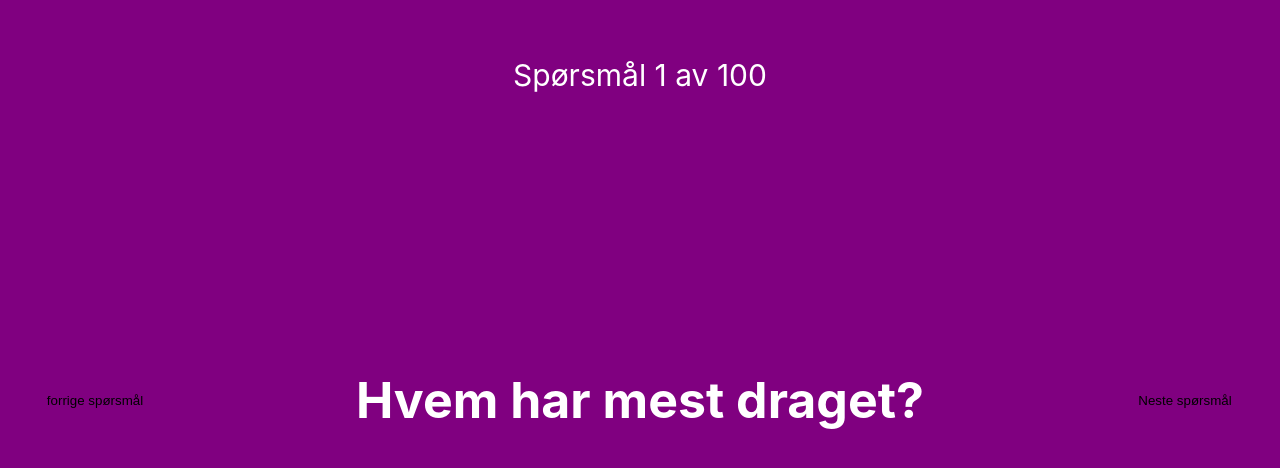
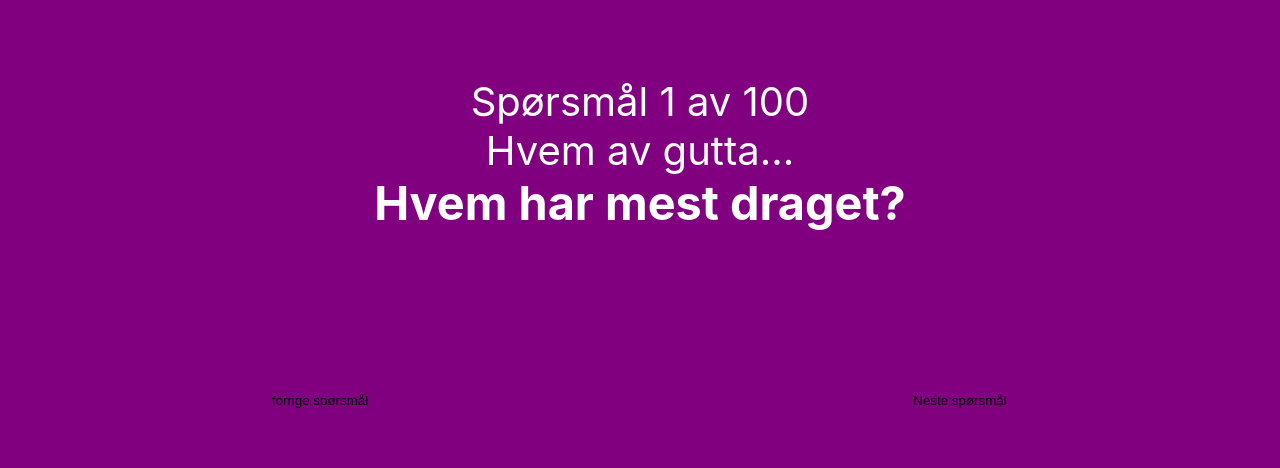
Before and after one commit to nmaaskant/guttasporsmal, a React (Create React App) app: page / in a window 1280 px wide. Shown: the top 468 px of the page. Built offline with nearby package versions, Linux system fonts and the light colour scheme.

Commit message:
Gjort litt shit
Co-authored-by: Benjamin <BenjaminOmar@users.noreply.github.com>

```diff
--- a/src/Styles/Snusboks.css
+++ b/src/Styles/Snusboks.css
@@ -1,64 +1,46 @@
-.Snusboks {
+.Snusboks .Text {
+  -webkit-transform: translate(50%, 50%);
+          transform: translate(50%, 50%);
+  color: white;
+  font-size: 40px;
+  display: block;
+  position: absolute;
+  width: 50%;
+  text-align: center;
+}
+
+.Snusboks .Buttons {
+  height: 100vh;
+  max-width: 100%;
   display: -webkit-box;
   display: -ms-flexbox;
   display: flex;
-  height: 100vh;
-  width: 100%;
+  -webkit-box-orient: horizontal;
+  -webkit-box-direction: normal;
+      -ms-flex-direction: row;
+          flex-direction: row;
   -webkit-box-pack: start;
       -ms-flex-pack: start;
           justify-content: flex-start;
 }
 
-.Snusboks p {
-  width: 900px;
-  height: 150px;
-  display: -webkit-box;
-  display: -ms-flexbox;
-  display: flex;
-  -webkit-box-pack: center;
-      -ms-flex-pack: center;
-          justify-content: center;
-  -webkit-box-align: center;
-      -ms-flex-align: center;
-          align-items: center;
-  color: white;
-  font-size: 30px;
-}
-
-.Snusboks h3 {
-  text-align: center;
-  width: 900px;
-  height: 500px;
-  display: -webkit-box;
-  display: -ms-flexbox;
-  display: flex;
-  -webkit-box-pack: center;
-      -ms-flex-pack: center;
-          justify-content: center;
-  -webkit-box-align: center;
-      -ms-flex-align: center;
-          align-items: center;
-  color: white;
-  font-size: 50px;
-}
-
-.Snusboks .NextButton {
-  width: 400px;
+.Snusboks .Buttons .NextButton {
+  width: 50%;
   background-color: purple;
   border-color: transparent;
 }
 
-.Snusboks .NextButton:active {
+.Snusboks .Buttons .NextButton:active {
   background-color: #6b016b;
 }
 
-.Snusboks .PrevButton {
-  width: 400px;
+.Snusboks .Buttons .PrevButton {
+  width: 50%;
   background-color: purple;
   border-color: transparent;
 }
 
-.Snusboks .PrevButton:active {
+.Snusboks .Buttons .PrevButton:active {
   background-color: #6b016b;
 }
 /*# sourceMappingURL=Snusboks.css.map */
--- a/src/Styles/Snusboks.scss
+++ b/src/Styles/Snusboks.scss
@@ -1,39 +1,30 @@
 @import './Variables.scss';
 .Snusboks{
+
+    .Text {
+        transform:translate(50%, 50%);
+        color: $WhiteColor;
+        font-size: 40px;
+        display: block;
+        position: absolute;
+        width: 50%;
+        text-align: center;
+    }
+
+  .Buttons {
+    height: 100vh;
+    max-width: 100%;
     display: flex;
-    height: 100vh;
-    width: 100%;
+    flex-direction: row;
     justify-content: flex-start;
-
-        p {
-            width: 900px;
-            height: 150px;
-            display: flex;
-            justify-content: center;
-            align-items: center;
-            color: $WhiteColor;
-            font-size: 30px;
-        }
-
-        h3 {
-            text-align: center;
-            width:900px;
-            height: 500px;
-            display: flex;
-            justify-content: center;
-            align-items: center;
-            color: $WhiteColor;
-            font-size: 50px;
-        }
-    // text-shadow: -1px -1px 0 rgb(59, 59, 59), 1px -1px 0 rgb(59, 59, 59), -1px 1px 0 rgb(59, 59, 59), 1px 1px 0 rgb(59, 59, 59);
 
     .NextButton {
     @include ButtonStyle();
-
     }
 
     .PrevButton {
     @include ButtonStyle();
+    }
+}
 
-    }
 };
--- a/src/Styles/Variables.scss
+++ b/src/Styles/Variables.scss
@@ -13,10 +13,9 @@ $BlackColor: black;
 
 // STYLES
 @mixin ButtonStyle(){
-    width: 400px;
+    width:50%;
     background-color: $PurpleColor;
     border-color: transparent;
-
     &:active {
         background-color: $PurlerDarkColor;
     }
--- a/src/components/Questions.js
+++ b/src/components/Questions.js
@@ -1,15 +1,34 @@
 const questions = {
-    Q1: 'Hvem av gutta har mest milf mor?',
-    Q2: 'Hvem av gutta har den fineste søsteren?',
-    Q3: 'Neste man som får boksen må chugge resten av glasset',
+    Q1: 'har mest milf mor?',
+    Q2: 'har den fineste søsteren?',
+    Q3: 'skal chugge resten av glasset',
     Q4: 'Hadde du donert en nyre til kompisen til høyre for deg?',
-    Q5: 'Hvem kommer til å dø av koffein overdose?',
-    Q6: 'Hvem av gutta er mest bol?',
-    Q7: 'Hvem av gutta er den mest skittne i senga?',
-    Q8: 'Hvem hadde sett best ut som en jente?',
-    Q9: '',
-    Q10: '',
+    Q5: 'hvem kommer til å dø av koffein overdose?',
+    Q6: 'er mest biff?',
+    Q7: 'er den mest skittne i senga?',
+    Q8: 'hadde sett best ut som en jente?',
+    Q9: 'er mest keeg? s/o @groggymenn2 ',
+    Q10: 'hadde du ikke latt søsteren din ha med hjem?',
+    Q11: 'drar ikke hjem med en dame idag?',
+    Q12: 'drar til asia for å finne seg kone?',
+    Q13: 'får klamydia først',
+    Q14: 'tar med seg smårips hjem fra byen?',
+    Q15: 'månetlig abonnement på tinder gold?',
+    Q16: '',
+    Q17: '',
+    Q18: '',
+    Q19: '',
+    Q20: '',
+    Q21: '',
+    Q22: '',
+    Q23: '',
+    Q24: '',
+    Q25: '',
+    Q26: '',
+    Q27: '',
+    Q28: '',
+    Q29: '',
+    Q30: '',
+};
 
-    Q11: '',
-
-}
+export default questions;
--- a/src/components/Snusboks.js
+++ b/src/components/Snusboks.js
@@ -1,9 +1,10 @@
 import '../Styles/Snusboks.css';
 import React, { useState } from "react";
+import Questions from './Questions';
 
 let questions = [
-    "Hvem har mest milf mor?",
-    "Hvem har den diggeste søsteren?",
+    "Hvem av gutta har mest milf mor?",
+    "Hvem av gutta har den diggeste søsteren?",
     "Hvem av er mest skitten?",
     "Hvem suger til å chugge?",
     "Hvem har mest draget?",
@@ -79,12 +80,15 @@ function Snusboks(props){
 
     return(
         <div className="Snusboks">
-            <button onClick={previous} className="PrevButton">forrige spørsmål</button>
-                <div className="quest">
-                    <p> {isChallenge ? "Utfordring!" :"Spørsmål "+ (count+1) + " av 100"}</p>
-                    <h3> {isChallenge ? challenges[challengeCount] : questions[count]}</h3>
+            <div className="Text">
+                    <p className="spørsmål"> {isChallenge ? "Utfordring!" :"Spørsmål "+ (count+1) + " av 100"}</p>
+                    <p> Hvem av gutta...</p>
+                    <h3 className> {isChallenge ? challenges[challengeCount] : questions[count]}</h3>
                 </div>
-            <button onClick={next} className="NextButton">Neste spørsmål</button>
+            <div className="Buttons">
+                <button onClick={previous} className="PrevButton">forrige spørsmål</button>
+                <button onClick={next} className="NextButton">Neste spørsmål</button>
+            </div>
         </div>
     )
 }
```
Also changed, not shown: 1 other file (tests, documents, lock files or other folders).
